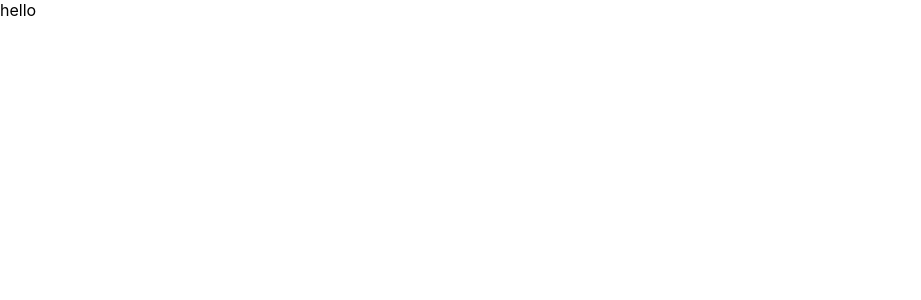
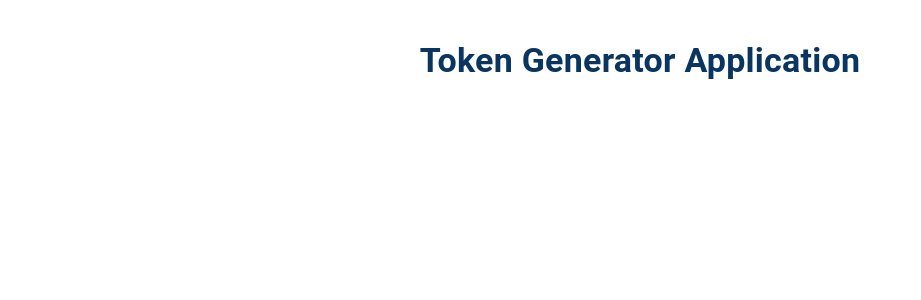
Before and after one commit to Gauravkumar304/token-generator, a React (Create React App) app: page / in a window 1280 px wide. Shown: the top 300 px of the page, without its empty margins (0-921 px from the left). Built offline with nearby package versions, Linux system fonts and the light colour scheme.

Commit message:
Heading created

```diff
--- a/src/TokenGenerator.js
+++ b/src/TokenGenerator.js
@@ -1,11 +1,41 @@
-import React from 'react'
+import React, { useState } from 'react';
+import { TextField, Button, Typography, Box } from '@mui/material';
+
 
 const TokenGenerator = () => {
-  return (
-    <div>
-      hello
-    </div>
-  )
-}
+    const [blueTokens, setBlueTokens] = useState([]);
+    const [redTokens, setRedTokens] = useState([]);
+    const [formData, setFormData] = useState({
+      numBlue: '',
+      prefixBlue: '',
+      bluePerRow: '',
+      numRed: '',
+      prefixRed: '',
+      redPerRow: '',
+    });
 
-export default TokenGenerator
+
+    return (
+        <div style={{
+
+            minHeight: '100vh',
+            justifyContent: 'center',
+            alignItems: 'center'
+          }}>
+
+            <Box sx={{ padding: 5, maxWidth: 500,  margin: 'auto', width: '100%'}}>
+            <Typography variant="h4" paddingBottom={2} gutterBottom align="center" fontWeight={700} color='#093560' >
+                Token Generator Application
+            </Typography>
+
+            {/* Here now Form code */}
+
+
+
+
+            </Box>
+            </div>
+        );
+    };
+
+    export default TokenGenerator;
```
